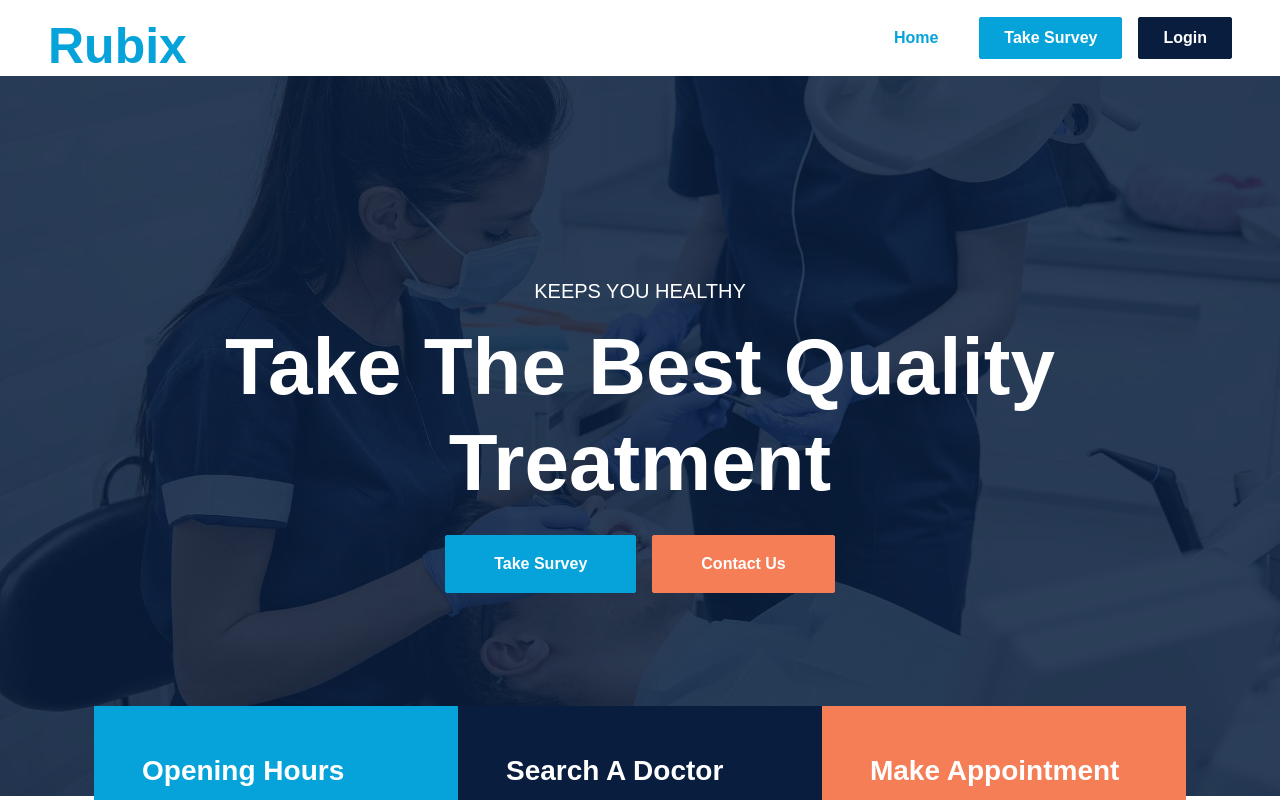
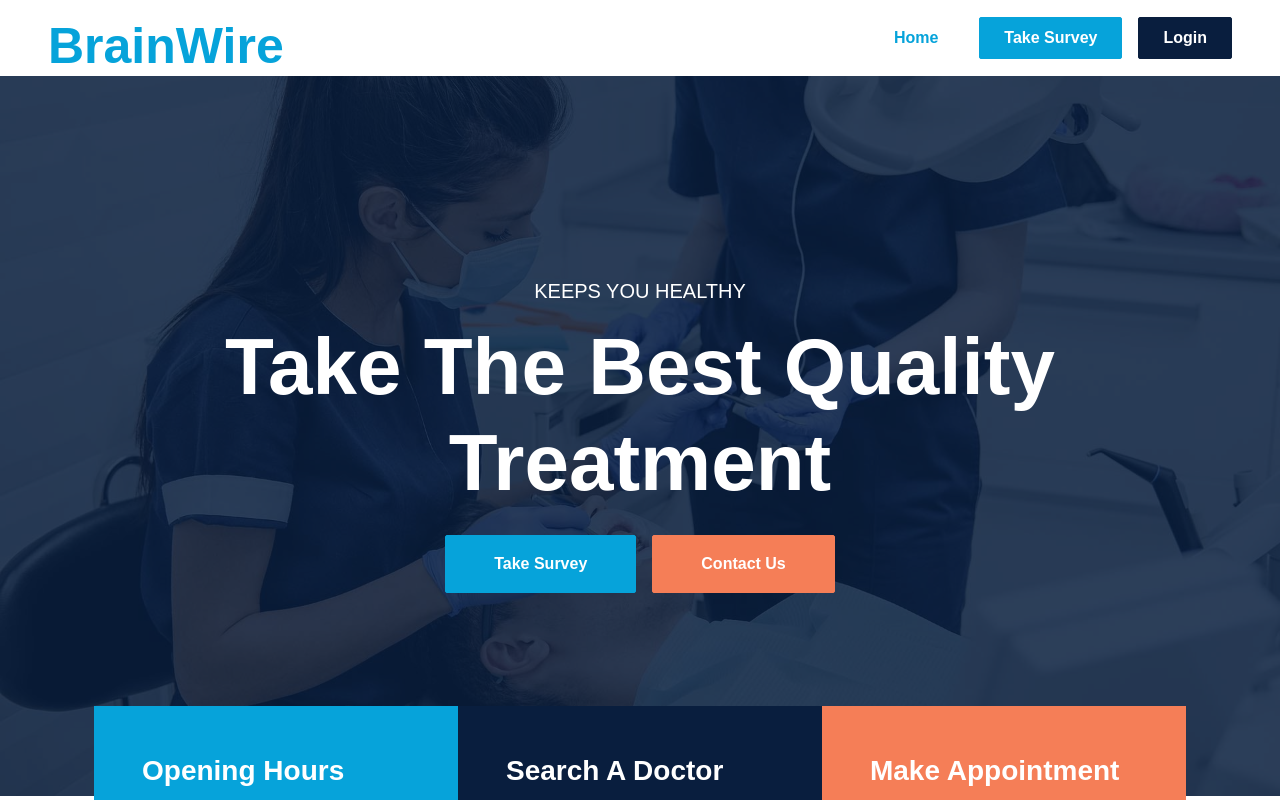
Before and after one commit to chisquarelabs/brainwave_builders, a React (Vite) app in the folder frontend/: page / in a window 1280 px wide. Shown: the top 800 px of the page. Built offline with nearby package versions, Linux system fonts and the light colour scheme; what survey-core would draw is missing.

Commit message:
BrainWire

```diff
--- a/frontend/src/component/Navbar.tsx
+++ b/frontend/src/component/Navbar.tsx
@@ -39,11 +39,11 @@ function Navbar() {
       <nav className="navbar navbar-expand-lg bg-white navbar-light shadow-sm px-5 py-3 py-lg-0">
         {isLoggedIn ?
           <Link to={"/"} className="navbar-brand p-0">
-            <h1 className="m-0 text-primary mt-3">Rubix</h1>
+            <h1 className="m-0 text-primary mt-3">BrainWire</h1>
           </Link>
           :
           <Link to={"/login"} className="navbar-brand p-0">
-            <h1 className="m-0 text-primary mt-3">Rubix</h1>
+            <h1 className="m-0 text-primary mt-3">BrainWire</h1>
           </Link>
         }
 
```
